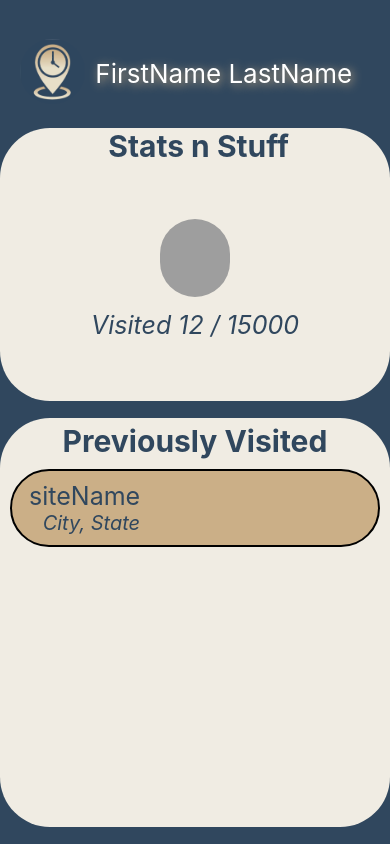
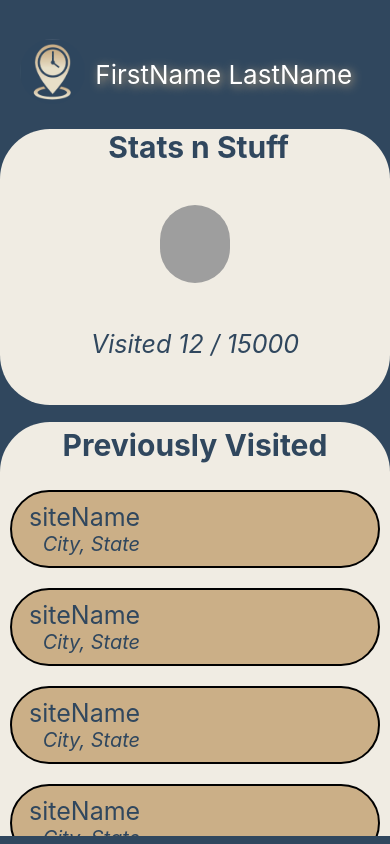
Before and after one commit to acm-projects/When-Am-I, a React Native app: screen / in a window 390 px wide. Built offline with nearby package versions, Linux system fonts and the light colour scheme; grey boxes are pictures that could not be loaded.

Commit message:
Added scroll functionality

```diff
--- a/App.js
+++ b/App.js
@@ -1,6 +1,6 @@
 import { StatusBar } from 'expo-status-bar';
 import React, { Component } from 'react';
-import { StyleSheet, Text, View, Image, Dimensions, TouchableHighlight } from 'react-native';
+import { StyleSheet, Text, View, Image, Dimensions, TouchableHighlight, ScrollView } from 'react-native';
 
 const {height , width} = Dimensions.get("window");
 /*
@@ -34,19 +34,55 @@ const UserPage = () => (
     </View>
     <View style = {styles.preVisitedBox}>
       <Text style = {styles.preVisitedBoxText}> Previously Visited </Text>
-
-      <TouchableHighlight style={styles.button}>
-        <View style={styles.column}>
-          <Text style={styles.buttonSiteText}> siteName </Text>
-          <Text style={styles.buttonInfoText}> City, State </Text>
+      <ScrollView>
+      <View style = {styles.preVisitedBox}>
+        <TouchableHighlight style={styles.button}>
+          <View style={styles.column}>
+            <Text style={styles.buttonSiteText}> siteName </Text>
+            <Text style={styles.buttonInfoText}> City, State </Text>
+          </View>
+        </TouchableHighlight>
+        <TouchableHighlight style={styles.button}>
+          <View style={styles.column}>
+            <Text style={styles.buttonSiteText}> siteName </Text>
+            <Text style={styles.buttonInfoText}> City, State </Text>
+          </View>
+        </TouchableHighlight>
+        <TouchableHighlight style={styles.button}>
+          <View style={styles.column}>
+            <Text style={styles.buttonSiteText}> siteName </Text>
+            <Text style={styles.buttonInfoText}> City, State </Text>
+          </View>
+        </TouchableHighlight>
+        <TouchableHighlight style={styles.button}>
+          <View style={styles.column}>
+            <Text style={styles.buttonSiteText}> siteName </Text>
+            <Text style={styles.buttonInfoText}> City, State </Text>
+          </View>
+        </TouchableHighlight>
+        <TouchableHighlight style={styles.button}>
+          <View style={styles.column}>
+            <Text style={styles.buttonSiteText}> siteName </Text>
+            <Text style={styles.buttonInfoText}> City, State </Text>
+          </View>
+        </TouchableHighlight>
+        <TouchableHighlight style={styles.button}>
+          <View style={styles.column}>
+            <Text style={styles.buttonSiteText}> siteName </Text>
+            <Text style={styles.buttonInfoText}> City, State </Text>
+          </View>
+        </TouchableHighlight>
+        <TouchableHighlight style={styles.button}>
+          <View style={styles.column}>
+            <Text style={styles.buttonSiteText}> siteName </Text>
+            <Text style={styles.buttonInfoText}> City, State </Text>
+          </View>
+        </TouchableHighlight>
         </View>
-      </TouchableHighlight>
-
+      </ScrollView>
     </View>
   </View>
-
 )
-
 
 const styles = StyleSheet.create({
   base: {
@@ -65,7 +101,6 @@ const styles = StyleSheet.create({
     alignItems: 'flex-start',
     marginLeft: (Dimensions.get("window").width/5) + 10,
     marginTop: -Dimensions.get("window").width/8,
-
   },
   ProfileText: {
     color: '#fff',
@@ -88,9 +123,8 @@ const styles = StyleSheet.create({
   },
   numVisited: {
     flex: 1,
-    textAlign: 'center',
+    marginTop: (Dimensions.get("window").width/8),
     fontSize: 25,
-    justifyContent: 'center',
     fontStyle: 'italic',
     color: '#30475E',
   },
@@ -112,10 +146,9 @@ const styles = StyleSheet.create({
   },
   preVisitedBox: {
     flex: 6,
-
     borderRadius: 50,
     marginTop: (Dimensions.get("window").height)/50,
-    marginBottom: (Dimensions.get("window").height)/50,
+    marginBottom: (Dimensions.get("window").height)/100,
     backgroundColor: '#F0ECE3',
   },
   buttonSiteText: {
@@ -131,6 +164,7 @@ const styles = StyleSheet.create({
     color: '#30475E',
   },
   button: {
+    flex:1,
     margin: 10,
     padding: 10,
     borderWidth: 2,
```
